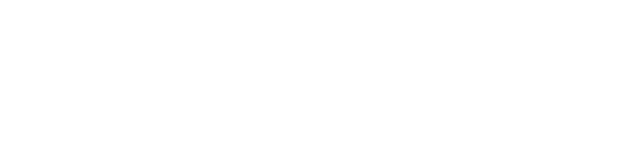
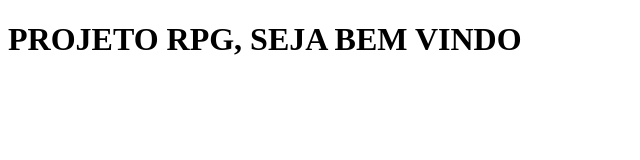
Before and after one commit to Sam02marques/Projeto-RPG, a plain HTML site: page index.html in a window 1280 px wide. Shown: the whole page, without its empty margins (0-640 px from the left). Drawn offline with Linux system fonts and the light colour scheme.

Commit message:
cleanup: manutenção do código

```diff
--- a/index.html
+++ b/index.html
@@ -3,9 +3,10 @@
 <head>
     <meta charset="UTF-8">
     <meta name="viewport" content="width=device-width, initial-scale=1.0">
-    <title>Document</title>
+    <title>RPG</title>
 </head>
 <body>
+    <h1>PROJETO RPG, SEJA BEM VINDO</h1>
     <script src="script.js"></script>
 </body>
 </html>
```
Also changed, not shown: script.js (+6 -14 lines).
